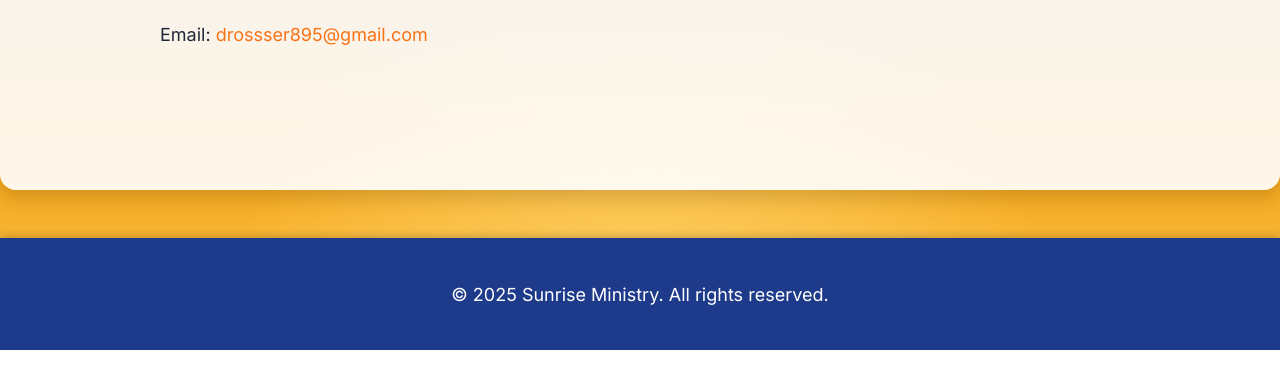
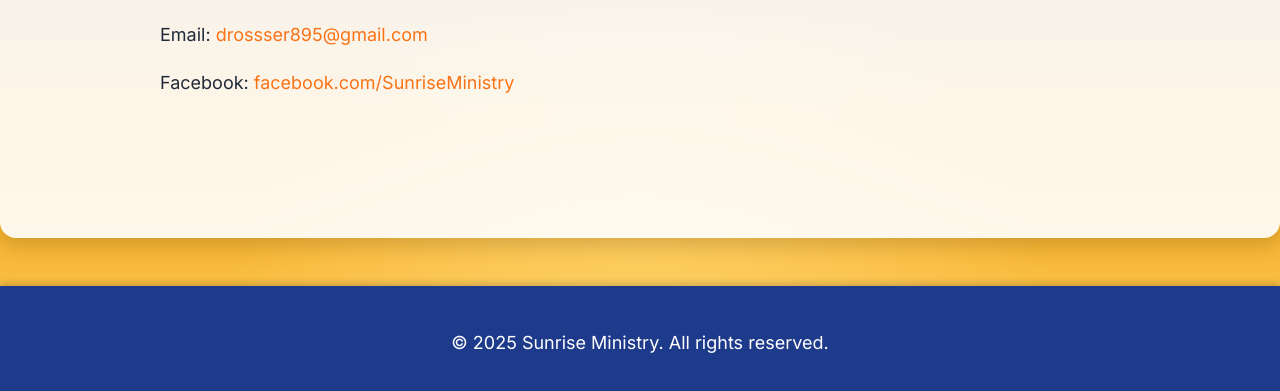
Before and after one commit to drosser895-eng/sunriseministry-website, a plain HTML site: page index.html in a window 1280 px wide. Shown: the part 1114-1505 px from the top of the page. Before the commit the page ends 1464 px from the top, so only its background shows below. Drawn offline with nearby package versions, Linux system fonts and the light colour scheme.

Commit message:
Fix: Update Facebook page link with correct URL

```diff
--- a/index.html
+++ b/index.html
@@ -33,12 +33,12 @@
                 <p>*(Thank you for your support!)*</p>
             </section>
 
-            <section id="contact">
-                <h2>Contact Me</h2>
-                <p>Rev. James D. Rosser</p>
-                <p>Email: <a href="mailto:drossser895@gmail.com">drossser895@gmail.com</a></p>
-            </section>
-        </div>
+                    <section id="contact">
+                        <h2>Contact Me</h2>
+                        <p>Rev. James D. Rosser</p>
+                        <p>Email: <a href="mailto:drossser895@gmail.com">drossser895@gmail.com</a></p>
+                        <p>Facebook: <a href="https://www.facebook.com/profile.php?id=61582907137413" target="_blank" rel="noopener noreferrer">facebook.com/SunriseMinistry</a></p>
+                    </section>        </div>
     </main>
 
     <footer>
```
